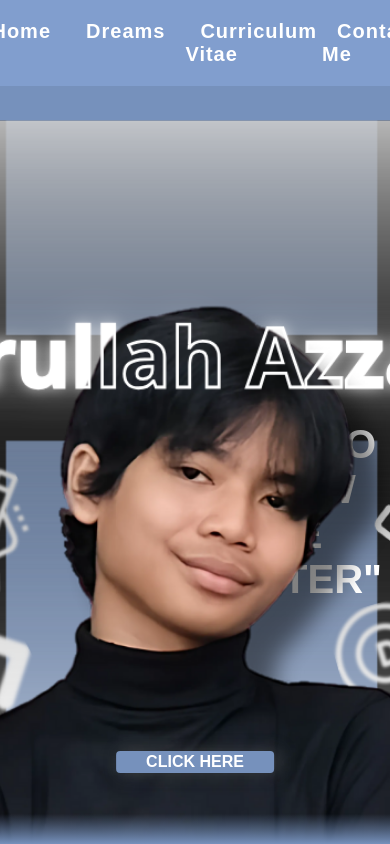
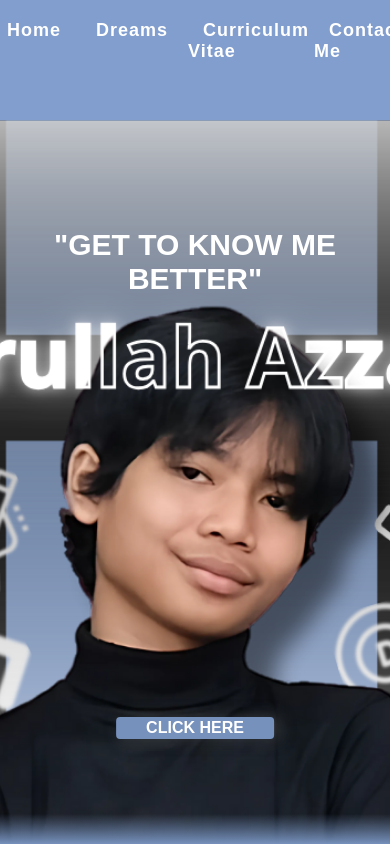
Before and after one commit to clarck77/portofolio-azzaky, a plain HTML site: page index.html in a window 390 px wide. Shown: the top 844 px of the page. Drawn offline with Linux system fonts and the light colour scheme.

Commit message:
third commit

```diff
--- a/index.html
+++ b/index.html
@@ -25,7 +25,7 @@
                     <img src="img/center-img.png" alt="" class="center-img">
                 </div>
 
-                <a href="" class="btn">CLICK HERE</a>
+                <a href="#about" class="btn">CLICK HERE</a>
                 <h1>"GET TO KNOW ME BETTER"</h1>
                 </h1>
         </section>
@@ -96,6 +96,8 @@
                     </p>
                 </div>
             </section>
+
+
             <script src="script.js"></script>
     </div>
 
--- a/script.js
+++ b/script.js
@@ -0,0 +1,18 @@
+let LastImage = document.getElementsByClassName("last-img")[0];
+let BottomImage = document.getElementsByClassName("bottom-img")[0];
+let TopImage = document.getElementsByClassName("top-img")[0];
+let CenterImage = document.getElementsByClassName("center-img")[0];
+let AboutMe = document.querySelector("#landing h1");
+let Button = document.querySelector(".btn");
+
+window.addEventListener('scroll', function() {
+    let value = window.scrollY;
+
+    BottomImage.style.right = value * 0.9 + 'px';
+    TopImage.style.left = value * 0.9 + 'px';
+    CenterImage.style.left = value * 0 + 'px';
+    CenterImage.style.bottom = value * 0 + 'px';
+    LastImage.style.bottom = value * 0.8 + 'px';
+
+    AboutMe.style.left = value * 0.5 + 'px';
+})
--- a/style.css
+++ b/style.css
@@ -3,10 +3,12 @@
     padding: 0;
     box-sizing: border-box;
     font-family: 'Poppins', sans-serif;
+    scroll-behavior : smooth;
 }
 
 body {
-    background-color : #7691bc;
+    background-color : #819ece;
+    overflow-x : hidden ;
 }
 
 .nav {
@@ -59,7 +61,7 @@ body {
 #landing h1 {
     position : absolute;
     z-index: 3;
-    top : 50%;
+    top : 27%;
     right : 0;
     left : 50%;
     font-size : 40px;
@@ -126,6 +128,7 @@ body {
 }
 
 .content {
+    background-color: #7691bc;
     z-index : 9999;
     position : relative;
     text-align : center;
@@ -143,3 +146,34 @@ body {
 .content p {
     text-align : justify;
 }
+
+@media screen and (max-width: 768px) {
+    .nav {
+        padding : 20px 50px;
+    }
+
+    .nav ul li a {
+        font-size : 18px;
+    }
+
+    #landing h1 {
+        font-size : 30px;
+    }
+
+    .btn {
+        top : 85%;
+    }
+
+    #about {
+        padding : 50px;
+    }
+
+    .content {
+        padding : 20px;
+    }
+
+    .content hr {
+        width : 20%;
+    }
+
+}
```
